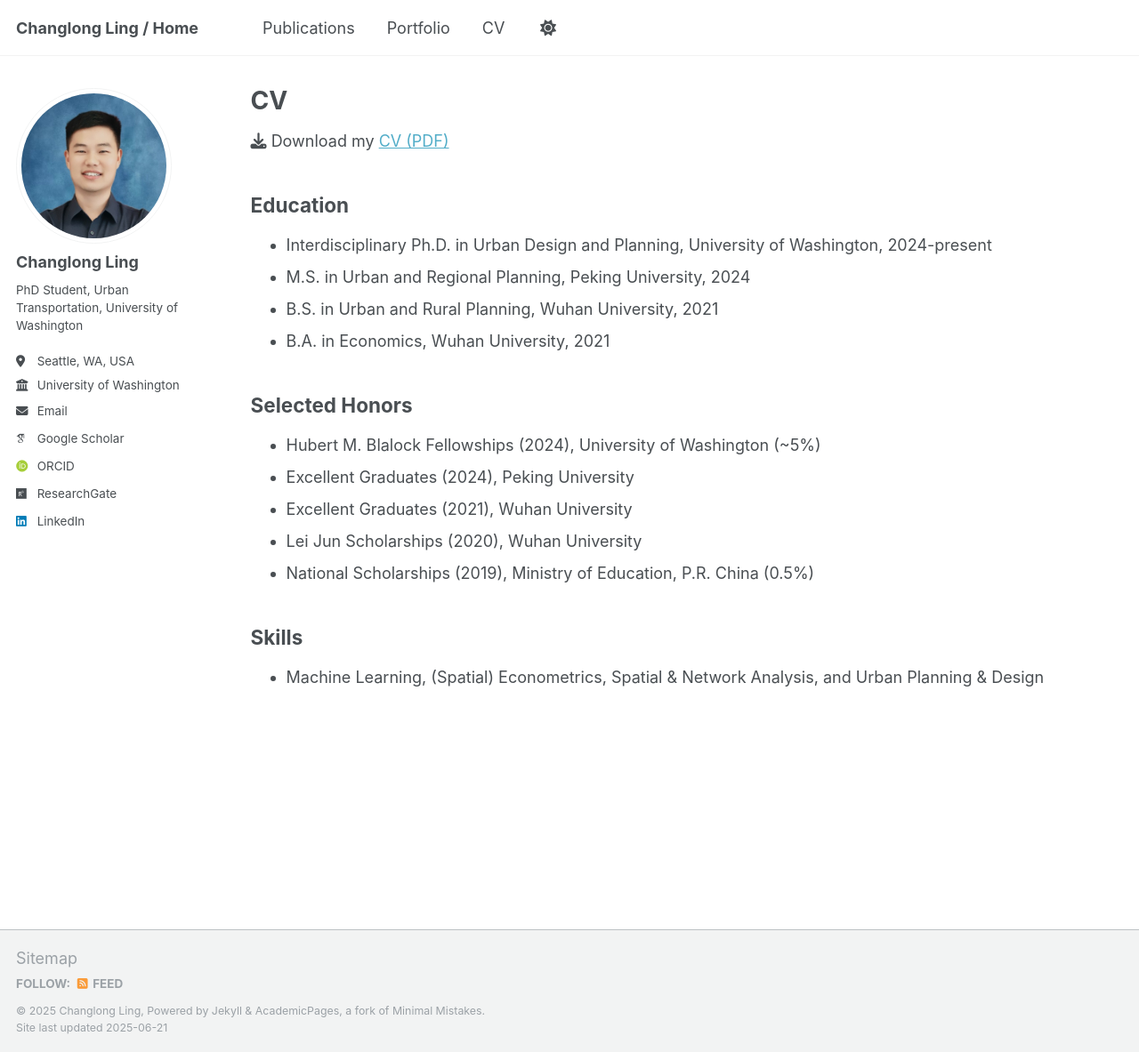
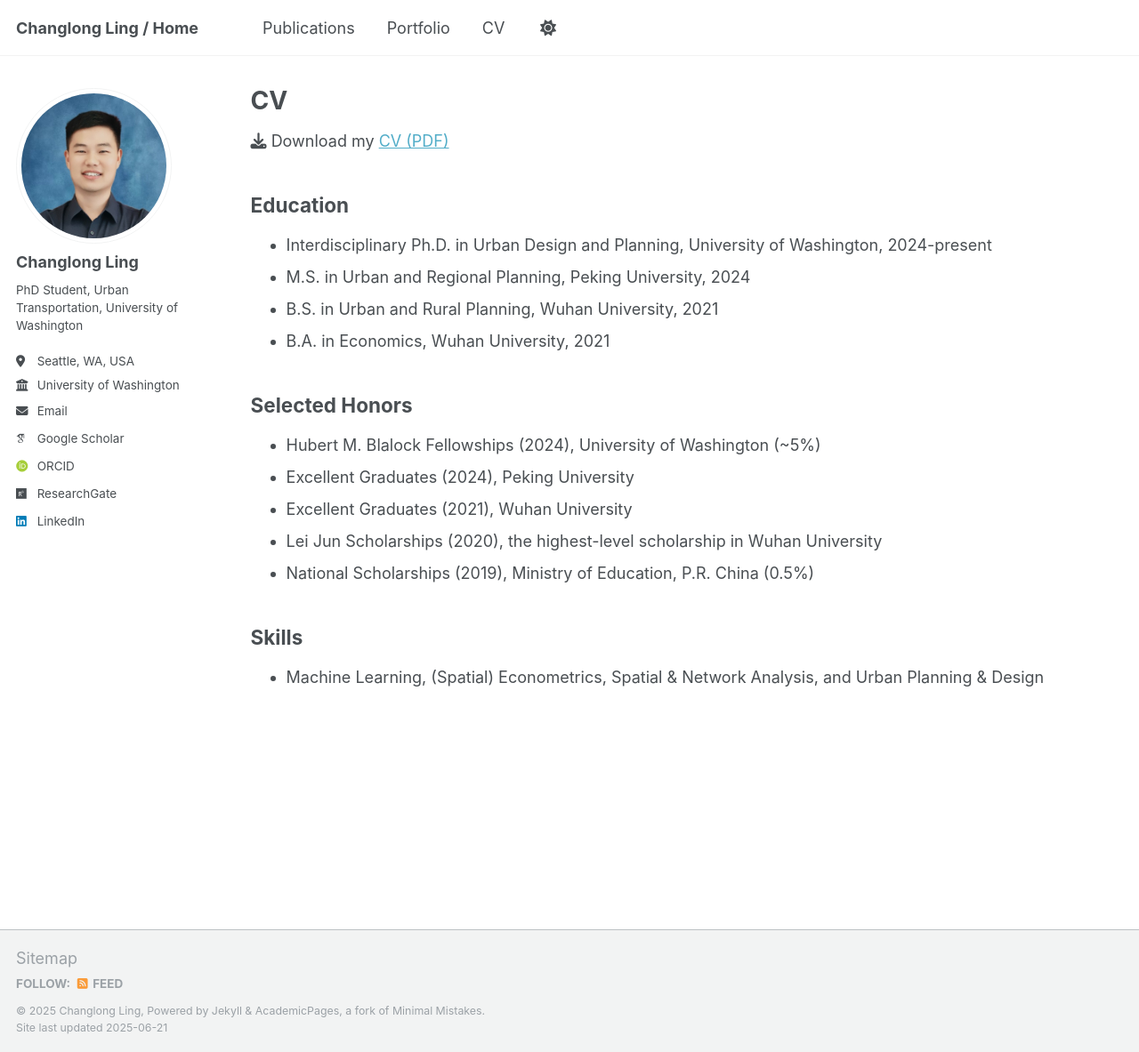
Before and after one commit to ChanglongLing/changlongling.github.io, a Jekyll site: the page built from _pages/cv.md, in a window 1280 px wide and 1183 px high. Shown: the whole window at 89% size. Built offline with Jekyll 4.4.1, drawn with Linux system fonts in a browser that asks for light colours; some web fonts are replaced.

Commit message:
Update cv.md

```diff
--- a/_pages/cv.md
+++ b/_pages/cv.md
@@ -23,7 +23,7 @@ Selected Honors
 * Hubert M. Blalock Fellowships (2024), University of Washington (~5%)
 * Excellent Graduates (2024), Peking University
 * Excellent Graduates (2021), Wuhan University
-* Lei Jun Scholarships (2020), Wuhan University
+* Lei Jun Scholarships (2020), the highest-level scholarship in Wuhan University
 * National Scholarships (2019), Ministry of Education, P.R. China (0.5%)
 
 Skills
```
